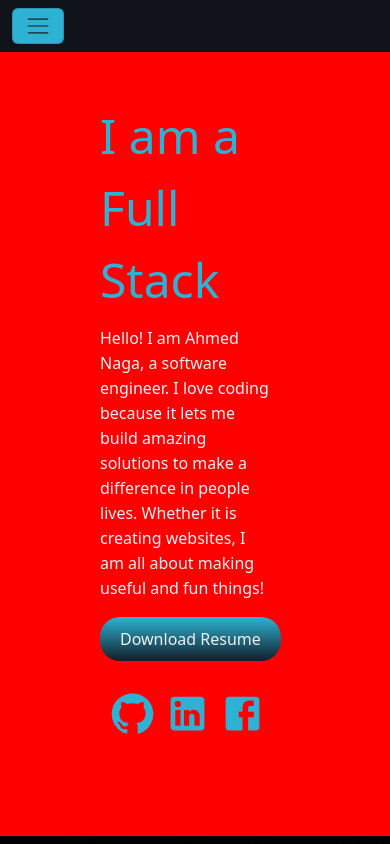
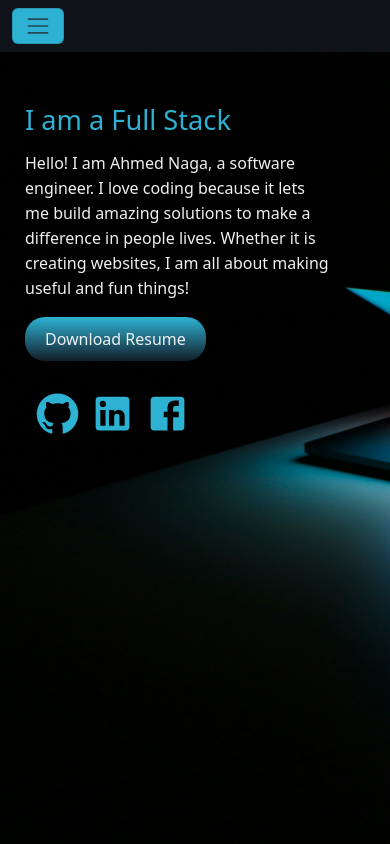
Before and after one commit to Ahmednaga2001/Personal-Portfolio, a React (Vite) app: page / in a window 390 px wide. Shown: the top 844 px of the page. Built offline with nearby package versions, Linux system fonts and the light colour scheme.

Commit message:
add github to personal website

```diff
--- a/src/component/projectBox.jsx
+++ b/src/component/projectBox.jsx
@@ -3,7 +3,7 @@ import React, { useRef } from 'react';
 import { motion, useInView } from 'framer-motion';
 
 // eslint-disable-next-line react/prop-types
-export default function ProjectBox({ name, image, gitHub, index }) {
+export default function ProjectBox({ name, image, gitHub, liveDemo,index }) {
   const ref = useRef(null);
   const inView = useInView(ref);
   const projVariant = {
@@ -39,6 +39,7 @@ export default function ProjectBox({ name, image, gitHub, index }) {
             </div>
             <div className="box-overlay">
               <a href={gitHub}>Visit GitHub</a>
+              <a href={liveDemo}>Live Demo</a>
             </div>
           </motion.div>
         </motion.div>
--- a/src/page/home.jsx
+++ b/src/page/home.jsx
@@ -15,11 +15,13 @@ export default function Home() {
     <>
       <div className="home">
         <div className="home-content">
-          <motion.div initial={{ x: '-100%', opacity: 0 }} animate={{ x: 0, opacity: 1 }} transition={{ duration: 1 }}>
+          {/* initial={{ x: '-100%', opacity: 0 }} animate={{ x: 0, opacity: 1 }} transition={{ duration: 1 }} */}
+          <div>
             <TypeAnimation
+              className="introduce-home"
               sequence={['I am a Full Stack Developer', 1000, 'I am a Front-End Developer', 1000, 'I am a Back-End Developer', 1000]}
               wrapper="span"
-              speed={{type: 'keyStrokeDelayInMs', value: 150}}
+              speed={{ type: 'keyStrokeDelayInMs', value: 150 }}
               style={{
                 fontSize: '3rem',
                 display: 'inline-block',
@@ -27,22 +29,20 @@ export default function Home() {
               }}
               repeat={Infinity}
             />
-          </motion.div>
-          <motion.p initial={{ x: '-100%', opacity: 0 }} animate={{ x: 0, opacity: 1 }} transition={{ duration: 1, delay: 1 }}>
+          </div>
+          {/* initial={{ x: '-100%', opacity: 0 }} animate={{ x: 0, opacity: 1 }} transition={{ duration: 1, delay: 1 }} */}
+          <p>
             Hello! I am Ahmed Naga, a software engineer. I love coding because it lets me build amazing solutions to make a difference in people
             lives. Whether it is creating websites, I am all about making useful and fun things!
-          </motion.p>
-          <motion.a
-            className="custom-button"
-            href={cv}
-            download="Ahmed-Naga-cv"
-            initial={{ x: '-100%', opacity: 0, rotate: 180 }}
+          </p>
+          {/* initial={{ x: '-100%', opacity: 0, rotate: 180 }}
             animate={{ x: 0, opacity: 1, rotate: 0 }}
-            transition={{ duration: 1, delay: 2 }}
-          >
+            transition={{ duration: 1, delay: 2 }} */}
+          <a className="custom-button" href={cv} download="Ahmed-Naga-cv">
             Download Resume
-          </motion.a>
-          <motion.div initial={{ x: '50%', opacity: 0 }} animate={{ x: 0, opacity: 1 }} transition={{ duration: 1, delay: 2.5 }}>
+          </a>
+          {/* initial={{ x: '50%', opacity: 0 }} animate={{ x: 0, opacity: 1 }} transition={{ duration: 1, delay: 2.5 }} */}
+          <div>
             <a href="https://github.com/Ahmednaga2001" className="private-link">
               <GitHubIcon className="github-icon" />
             </a>
@@ -52,7 +52,7 @@ export default function Home() {
             <a href="https://www.facebook.com/profile.php?id=100012919321638" className="private-link">
               <FacebookIcon className="facebook-icon" />
             </a>
-          </motion.div>
+          </div>
         </div>
       </div>
       <Services />
--- a/src/page/project.jsx
+++ b/src/page/project.jsx
@@ -17,54 +17,71 @@ function Project() {
       name: 'Ecommerce-api',
       image: apiEcomm,
       gitHub: 'https://github.com/Ahmednaga2001/nodejs-ecommerce-api-v1',
+      liveDemo : ''
     },
     {
       id: 2,
       name: 'Online Courses Academy-api',
       image: apiEcomm,
       gitHub: 'https://github.com/Ahmednaga2001/Online-Courses-Academy',
+      liveDemo : ''
+
     },
     {
       id: 3,
       name: 'Blog Server',
       image: BlogImg,
       gitHub: 'https://github.com/Ahmednaga2001/BLOG-SERVER',
+      liveDemo : ''
+
     },
     {
       id: 4,
       name: 'Ecommerce',
       image: ecommImage,
       gitHub: 'https://github.com/Ahmednaga2001/Shopping--Cart-Redux-Toolkit',
+      liveDemo : 'https://ahmed-react-e-commerce.netlify.app/'
+
     },
     {
       id: 5,
       name: 'Movies App',
       image: moviesImg,
       gitHub: 'https://github.com/Ahmednaga2001/Movies-App',
+      liveDemo : 'https://ahmed-movies-app-reactjs.netlify.app/'
+
     },
     {
       id: 6,
       name: 'Legacy-Logistics Website',
       image: legacyImg,
       gitHub: 'https://github.com/Ahmednaga2001/legacy-logistics',
+      liveDemo : 'https://ahmednaga2001.github.io/legacy-logistics/'
+
     },
     {
       id: 7,
       name: 'Personal Portfolio',
       image: portImg,
       gitHub: 'https://github.com/Ahmednaga2001/Personal-Portfolio',
+      liveDemo : 'https://main--naga-personal-portfolio.netlify.app/'
+
     },
     {
       id: 8,
       name: 'Food Template',
       image: foodImg,
       gitHub: 'https://github.com/Ahmednaga2001/Food',
+      liveDemo : 'https://ahmednaga2001.github.io/Food/'
+
     },
     {
       id: 9,
       name: 'Book Template',
       image: bookeImg,
       gitHub: 'https://github.com/Ahmednaga2001/book-template',
+      liveDemo : 'https://ahmednaga2001.github.io/book-template/'
+
     },
   ]);
   return (
@@ -75,7 +92,7 @@ function Project() {
         </Typography>
         <Grid container spacing={2} mt={4}>
           {projectsInfo.map((project, index) => (
-            <ProjectBox key={project.id} index={index} name={project.name} image={project.image} gitHub={project.gitHub} />
+            <ProjectBox key={project.id} index={index} name={project.name} image={project.image} gitHub={project.gitHub} liveDemo={project.liveDemo} />
           ))}
         </Grid>
       </Container>
--- a/src/style.css
+++ b/src/style.css
@@ -79,7 +79,7 @@ h1{
 }
 @media (max-width:768px) {
     .home .home-content{
-       background-color: red;
+        padding: 100px 25px;
     }
     .home .home-content p{
         padding-top: 10px;
@@ -90,6 +90,9 @@ h1{
     }
     .home .private-link{
         margin-top: 10px;
+    }
+    .home .introduce-home{
+        font-size: 1.7rem !important;
     }
 }
 @media (max-width:426px) {
@@ -178,6 +181,7 @@ h1{
     padding: 15px;
     box-shadow: #2eb2d3 0px 30px 60px -12px inset, #2eb2d3 0px 18px 36px -18px inset;
     height: 220px;
+    /* position: relative; */
 }
 .project .box img{
     width: 100%;
@@ -192,34 +196,33 @@ h1{
 .project .grid-parent{
     position: relative;
 }
+
 .project .box-overlay{
     position: absolute;
-    width: 0;
-    height: 0;
-    top: 0;
-    left: 0;
-    background-color: rgba(0,0,0,0.5);
-    display: flex;
-    justify-content: center;
-    align-items: center;
+    top: 50%;
+    left: 50%;
+    transform: translate(-50%,-50%);
+visibility: hidden;
     opacity: 0;
-    visibility: hidden;
-    transition: 0.7s ;
-}
-.project .grid:hover .box-overlay{
-        visibility: visible;
-        opacity: 1;
-        height: 100%;
-        width: 100%;
+    transition: .6s;
 }
 .box-overlay a{
     color: var(--text-color);
     text-decoration: none;
+    display: block;
     /* background-color: #2eb2d3; */
     background-image: linear-gradient( #2eb2d3, var(--sec-color));
-    padding: 15px;
+    padding: 10px;
     border-radius: 25px;
-    font-weight: bold;
+    text-align: center;
+
+}
+.box-overlay a:nth-child(2){
+    margin-top: 10px;
+}
+.project .grid-parent:hover .box-overlay{
+visibility: visible;
+    opacity: 1;
 }
 /* End Project*/
 
```
Also changed, not shown: src/App.jsx (+6 -7 lines), src/page/NotFound.jsx (+5 -5 lines).
